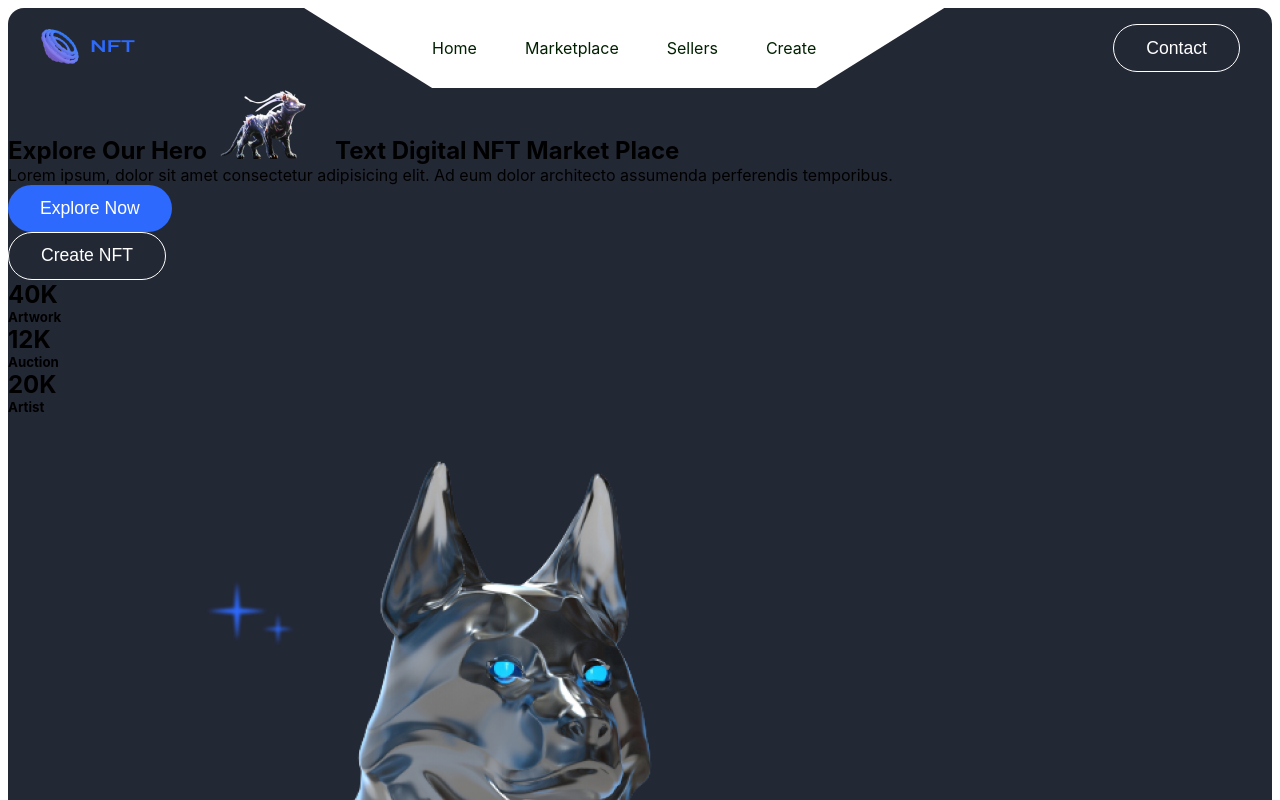
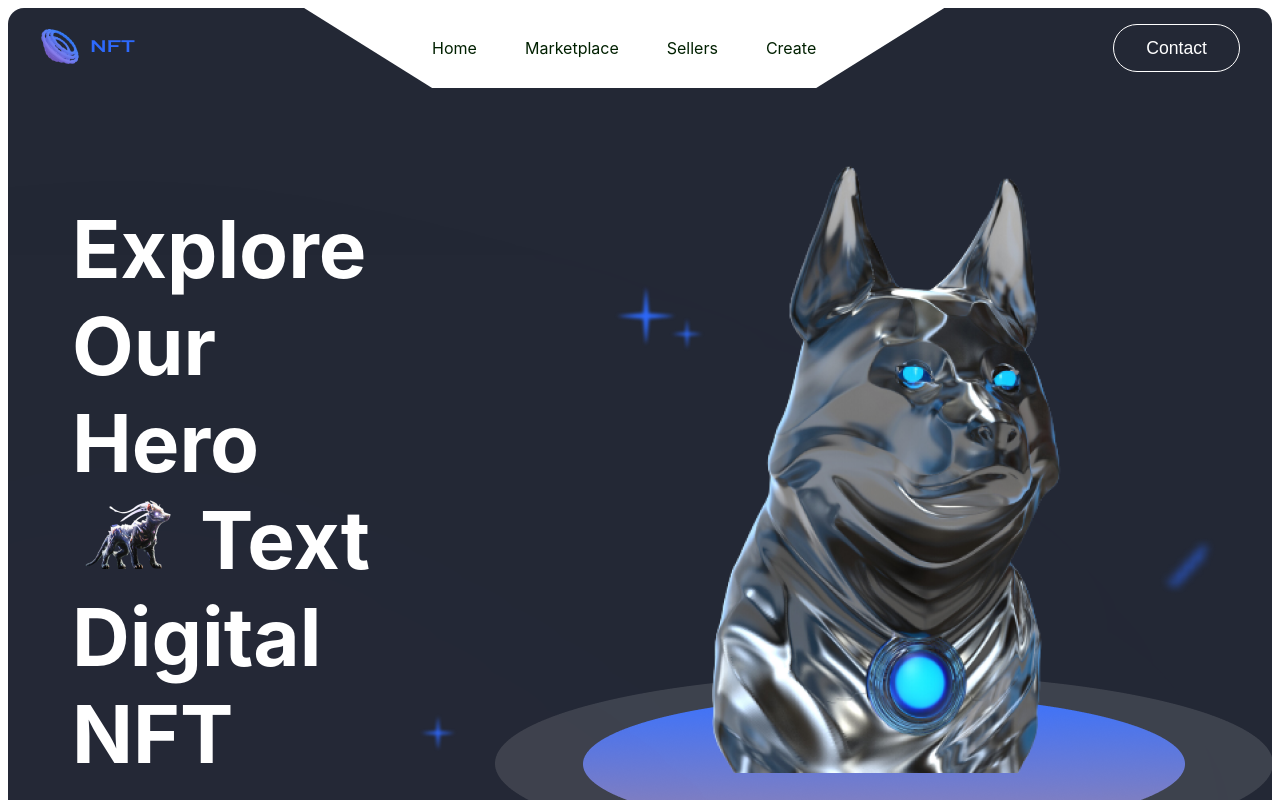
Before and after one commit to gift56/Nftlandingpage, a React (Create React App) app: page / in a window 1280 px wide. Shown: the top 800 px of the page. Built offline with nearby package versions, Linux system fonts and the light colour scheme.

Commit message:
working on the homjsx

```diff
--- a/src/components/Home.jsx
+++ b/src/components/Home.jsx
@@ -59,4 +59,49 @@ const Section = styled.section`
     position: relative;
     overflow: hidden;
     margin-bottom: 5rem;
+    .ellipse {
+        width: 30rem;
+        height: 30rem;
+        background: #ae54c27d;
+        opacity: 0.5;
+        border-radius: 100%;
+        filter: blur(2000px);
+        position: absolute;
+        bottom: -30%;
+        left: -10%;
+        z-index: 1;
+    }
+    .container {
+        padding: 2rem;
+        margin: 0 2rem;
+        display: flex;
+        .content {
+            display: flex;
+            flex-direction: column;
+            gap: 2rem;
+            margin-top: 5rem;
+            padding-right: 2rem;
+            z-index: 10;
+            h1 {
+                color: #fff;
+                font-size: 5rem;
+            }
+            p {
+               color: #a6a6a6;
+            }
+            .buttons{
+                display: flex;
+                gap: 2rem;
+            }
+            .data {
+                display: flex;
+                gap: 5rem;
+                .dataTab {
+                      display: flex;
+                      flex-direction: column;
+                      gap: 1rem;
+                }
+            }
+        }
+    }
 `;
```
